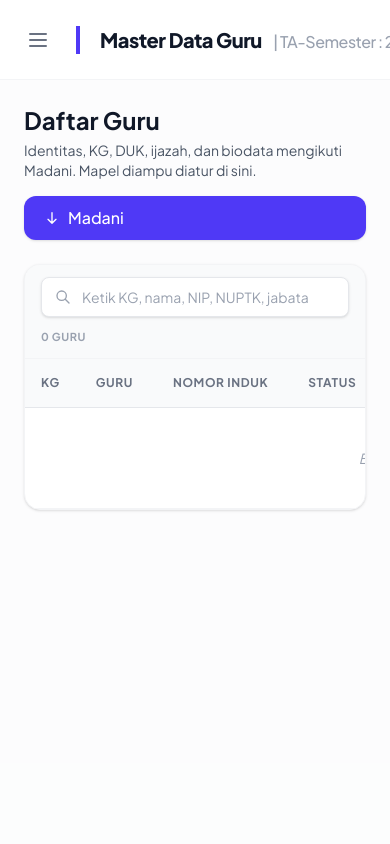
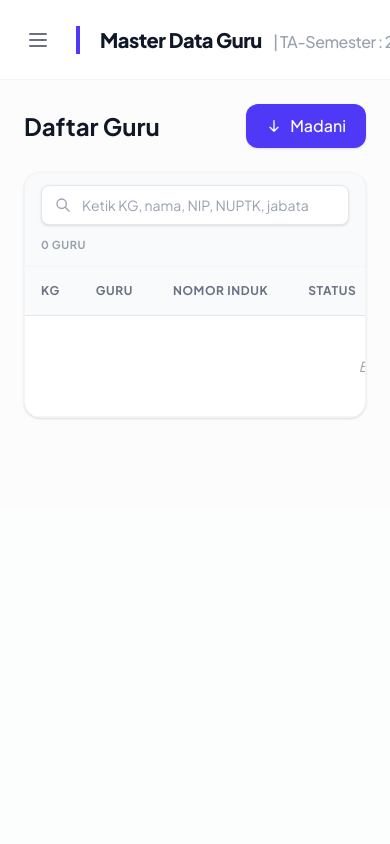
Before and after one commit to atadityas13/simpatisans, a Laravel app: page /master/guru in a window 390 px wide. Run offline with Laravel 12, Linux system fonts and the light colour scheme; a user stored in the database is signed in; data comes from the database, SQL or seed files in the repository; data that the repository does not hold is empty; style sheets or scripts are compiled from the project's sources; some libraries are stand-ins or nearby versions.

Commit message:
Place the Madani pull button on the right of the guru list.
Co-authored-by: Cursor <cursoragent@cursor.com>

```diff
--- a/resources/views/guru/index.blade.php
+++ b/resources/views/guru/index.blade.php
@@ -78,11 +78,8 @@
             }
         }
     }">
-        <div class="mb-6 flex flex-col gap-4 lg:flex-row lg:items-center lg:justify-between">
-            <div>
-                <h2 class="text-2xl font-bold text-gray-900">Daftar Guru</h2>
-                <p class="text-gray-600 mt-1 text-sm">Identitas, KG, DUK, ijazah, dan biodata mengikuti Madani. Mapel diampu diatur di sini.</p>
-            </div>
+        <div class="mb-6 flex items-center justify-between gap-4">
+            <h2 class="text-2xl font-bold text-gray-900">Daftar Guru</h2>
             <button type="button" @click="bukaTarik()"
                 class="inline-flex items-center gap-2 bg-indigo-600 hover:bg-indigo-700 text-white font-medium py-2.5 px-5 rounded-xl shadow-sm transition whitespace-nowrap">
                 <svg class="w-4 h-4" fill="none" stroke="currentColor" viewBox="0 0 24 24" aria-hidden="true">
```
